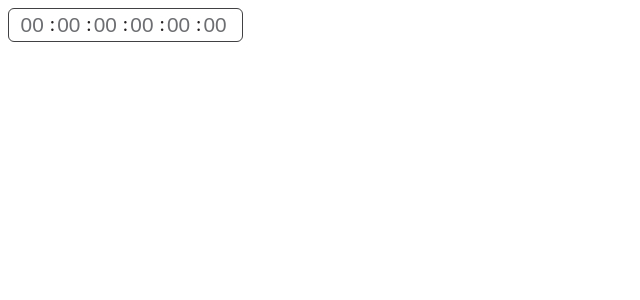
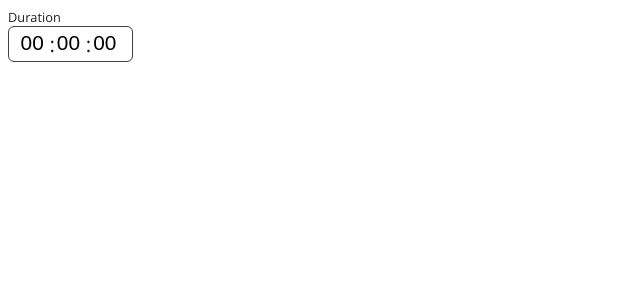
Before and after one commit to radaalinmihai/react-code-input-v2, a React app: page / in a window 1280 px wide. Shown: the top 300 px of the page, without its empty margins (0-640 px from the left). Built offline with nearby package versions, Linux system fonts and the light colour scheme.

Commit message:
Add changes to styles and restrictions to time mode

```diff
--- a/package.json
+++ b/package.json
@@ -42,6 +42,7 @@
     "webpack-dev-server": "^4.7.1"
   },
   "dependencies": {
+    "clsx": "^1.1.1",
     "react": "^17.0.2",
     "react-dom": "^17.0.2"
   }
--- a/src/components/Input.tsx
+++ b/src/components/Input.tsx
@@ -2,15 +2,22 @@ import {ChangeEventHandler, FunctionComponent, useCallback, useEffect, useState}
 import {IInput} from "../interfaces/InputTypes";
 import {NUMBER_REG} from "../utilities/constants";
 
-const Input: FunctionComponent<IInput> = ({onChange, placeholder, maxLength = 2, onlyNumeric = false}) => {
-	const [value, setValue] = useState<number | string>('');
+const Input: FunctionComponent<IInput> = ({
+	                                          onChange,
+	                                          placeholder,
+	                                          maxLength = 2,
+	                                          onlyNumeric = false,
+	                                          disabled = false,
+	                                          defaultValue = ''
+                                          }) => {
+	const [value, setValue] = useState('');
 	const handleOnChange = useCallback<ChangeEventHandler<HTMLInputElement>>((e) => {
 		if(!(e.target.value.length <= maxLength)) {
 			return;
 		}
 		if(onlyNumeric) {
 			if(NUMBER_REG.test(e.target.value)) {
-				setValue(parseInt(e.target.value) || '');
+				setValue(e.target.value || '');
 				return;
 			}
 			setValue('');
@@ -18,11 +25,17 @@ const Input: FunctionComponent<IInput> = ({onChange, placeholder, maxLength = 2,
 		setValue(e.target.value || '');
 	}, [onlyNumeric, maxLength]);
 	useEffect(() => {
+		if(defaultValue?.length <= maxLength) {
+			setValue(defaultValue);
+		}
+	}, [maxLength]);
+	useEffect(() => {
 		onChange(value);
 	}, [value]);
 	return (
 		<div className='react-code-input--container'>
-			<input value={value} maxLength={maxLength} placeholder={placeholder} className='react-code-input--container-digit'
+			<input disabled={disabled} value={value} maxLength={maxLength} placeholder={placeholder}
+			       className='react-code-input--container-digit'
 			       onChange={handleOnChange} type='text'/>
 		</div>
 	);
--- a/src/components/ReactCodeInputWrapper.tsx
+++ b/src/components/ReactCodeInputWrapper.tsx
@@ -1,7 +1,12 @@
-import {FC} from "react";
+import {FC, FunctionComponent} from "react";
+import clsx from "clsx";
 
-const ReactCodeInputWrapper: FC = ({children}) => {
-	return <div className='react-code-input'>{children}</div>;
+interface IProps {
+	disabled?: boolean;
+}
+
+const ReactCodeInputWrapper: FunctionComponent<IProps> = ({children, disabled}) => {
+	return <div className={clsx('react-code-input', disabled && 'react-code-input--disabled')}>{children}</div>;
 }
 
 export default ReactCodeInputWrapper;
--- a/src/index.tsx
+++ b/src/index.tsx
@@ -5,7 +5,7 @@ import ReactCodeInputTime from "./modes/ReactCodeInputTime";
 
 const ReactCodeInputV2: FC = () => {
 	return (
-		<ReactCodeInputTime fieldsLength={6}/>
+		<ReactCodeInputTime label='Duration' fieldsLength={3}/>
 	);
 }
 
--- a/src/modes/ReactCodeInputTime.tsx
+++ b/src/modes/ReactCodeInputTime.tsx
@@ -1,37 +1,58 @@
 import Input from "../components/Input";
-import React, {Fragment, FunctionComponent, useCallback, useState} from "react";
+import React, {Fragment, FunctionComponent, useCallback, useEffect, useState} from "react";
 import ReactCodeInputWrapper from "../components/ReactCodeInputWrapper";
 import {IInputValue} from "../interfaces/InputTypes";
+import {addTrailingZero} from "../utilities/helpers";
+import {MAX_TIME_FIELDS} from "../utilities/constants";
 
 interface IProps {
+	label?: string;
 	fieldsLength: number;
+	disabled?: boolean;
 }
 
-const ReactCodeInputTime: FunctionComponent<IProps> = ({fieldsLength}) => {
-	const [values, setValues] = useState<IInputValue[]>(Array(fieldsLength).fill({
-		value: '',
-		disabled: false,
-	}));
-	const handleSetValues = useCallback((idx: number) => (value: string | number) => {
+const ReactCodeInputTime: FunctionComponent<IProps> = ({label = '', fieldsLength, disabled}) => {
+	const [values, setValues] = useState<IInputValue[]>([]);
+	const handleSetValues = useCallback((idx: number) => (value: string) => {
 		setValues((prevValues) => prevValues.map((val, index) => {
 			if(idx === index) {
+				if(!(parseInt(value) < val.max)) {
+					return val;
+				}
 				return {
 					...val,
-					value,
+					value: addTrailingZero(value),
 				}
 			}
 			return val;
 		}));
 	}, []);
+
+	useEffect(() => {
+		const maxFields = fieldsLength > MAX_TIME_FIELDS ? MAX_TIME_FIELDS : fieldsLength;
+		if(fieldsLength > MAX_TIME_FIELDS) {
+			console.warn(`Fields are longer than the maximum allowed, which is ${MAX_TIME_FIELDS}. Fields have been reduced to the maximum allowed`);
+		}
+		setValues(Array(maxFields).fill({
+			value: '',
+			max: 0
+		}));
+		console.log(maxFields);
+	}, [fieldsLength]);
+
 	return (
-		<ReactCodeInputWrapper>
-			{values.map((val, idx) => (
-				<Fragment key={`react-code-input-timer-${idx}`}>
-					<Input placeholder='00' onlyNumeric onChange={handleSetValues(idx)}/>
-					{idx !== values.length - 1 && <span className='react-code-input--separator'>:</span>}
-				</Fragment>
-			))}
-		</ReactCodeInputWrapper>
+		<>
+			{label && <div className='react-code-input--label'>{label}</div>}
+			<ReactCodeInputWrapper disabled={disabled}>
+				{values.map((val, idx) => (
+					<Fragment key={`react-code-input-time-${idx}`}>
+						<Input defaultValue='00' disabled={disabled} onlyNumeric
+						       onChange={handleSetValues(idx)}/>
+						{idx !== values.length - 1 && <span className='react-code-input--separator'>:</span>}
+					</Fragment>
+				))}
+			</ReactCodeInputWrapper>
+		</>
 	);
 }
 
--- a/src/styles/global.css
+++ b/src/styles/global.css
@@ -6,6 +6,7 @@
 
 html {
 	font-size: 16px;
+	font-family: 'Open Sans', sans-serif;
 }
 
 body {
--- a/src/styles/inputs.css
+++ b/src/styles/inputs.css
@@ -9,6 +9,17 @@
 	overflow: hidden;
 	padding: .2rem .6rem;
 	color: #231F20;
+
+	&--disabled {
+		background-color: #D1D3D4;
+		pointer-events: none;
+		cursor: not-allowed;
+	}
+
+	&--label {
+		font-size: .8rem;
+		color: #231F20;
+	}
 
 	&--separator {
 		font-size: 1.3rem;
@@ -26,6 +37,12 @@
 			&::placeholder {
 				color: #6D6E71;
 			}
+
+			&:disabled {
+				background-color: #D1D3D4;
+				pointer-events: none;
+				cursor: not-allowed;
+			}
 		}
 	}
 }
--- a/src/utilities/constants.ts
+++ b/src/utilities/constants.ts
@@ -1 +1,2 @@
 export const NUMBER_REG = /^\d+$/;
+export const MAX_TIME_FIELDS = 5;
--- /dev/null
+++ b/src/utilities/helpers.ts
@@ -0,0 +1,6 @@
+export const addTrailingZero = (value: string) => {
+	if(parseInt(value) < 10) {
+		return `0${value}`;
+	}
+	return value;
+}
```
Also changed, not shown: src/interfaces/InputTypes.ts (+13 -5 lines), webpack.config.js (+4 -4 lines).
